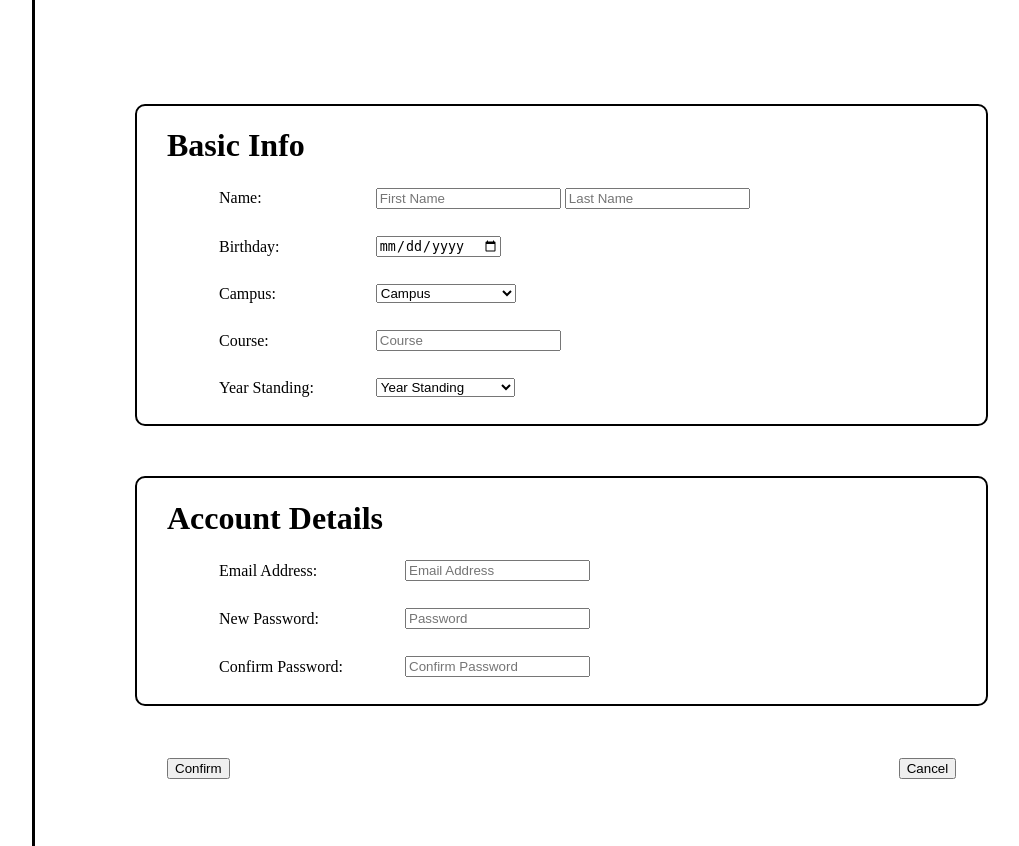
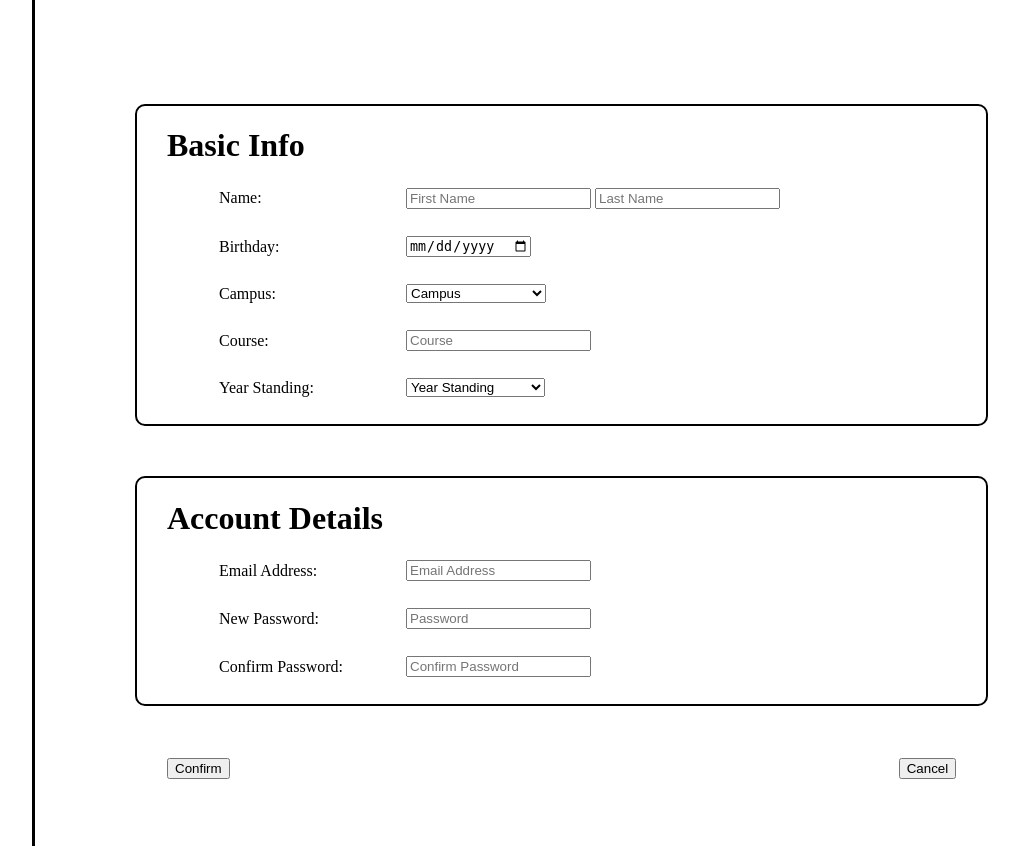
Before and after one commit to cs192-Iskool/Iskool, a PHP site: page /EditProfile.html in a window 1280 px wide. Shown: the part 337-1183 px from the top of the page, without its empty margins (96-1115 px from the left). Run offline with PHP 8.4, Linux system fonts and the light colour scheme.

Commit message:
Add files via upload

```diff
--- a/css_files/AccountProfile.css
+++ b/css_files/AccountProfile.css
@@ -6,6 +6,7 @@ body {
 
 td {
     padding: 0px 10px 25px 50px;
+    min-width: 125px;
 }
 
 .vertical {
```
